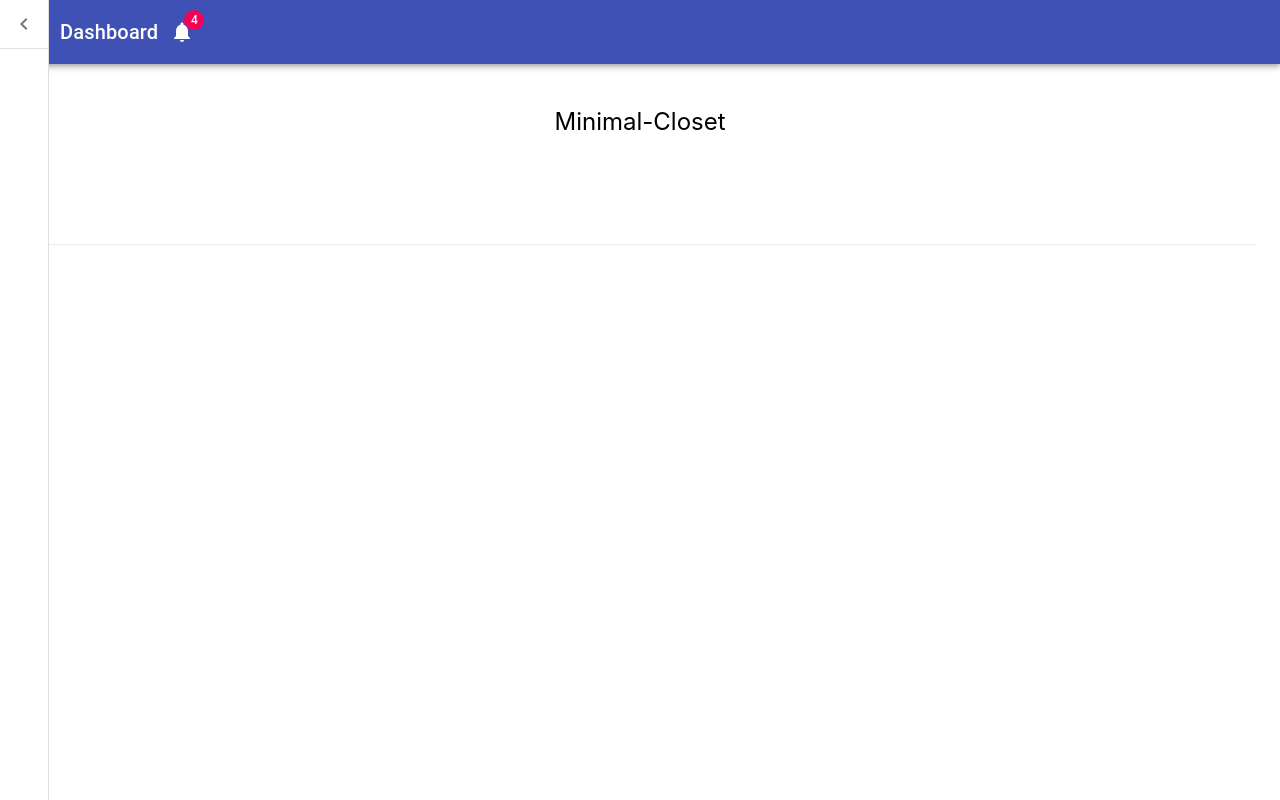
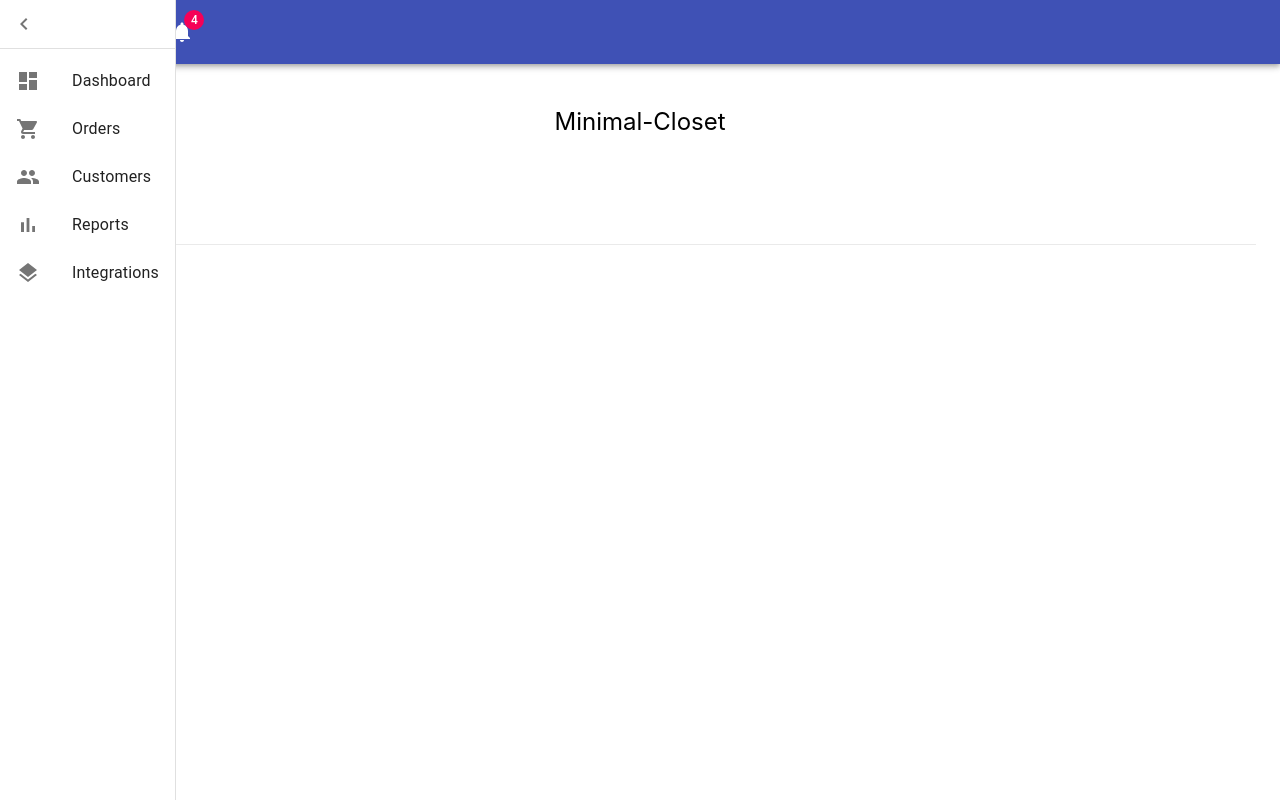
Before and after one commit to deno003/frourio-sample-app, a Next.js app: page / in a window 1280 px wide. Built offline with nearby package versions, Linux system fonts and the light colour scheme.

Commit message:
component内で関数を動かす方法検討中

```diff
--- a/components/MainDrawer.tsx
+++ b/components/MainDrawer.tsx
@@ -3,19 +3,26 @@ import IconButton from '@material-ui/core/IconButton'
 import ChevronLeftIcon from '@material-ui/icons/ChevronLeft'
 import Divider from '@material-ui/core/Divider'
 import List from '@material-ui/core/List'
+import { mainListItems } from '~/components/mainListItems'
 
 const MainDrawer = (props: any) => {
-  const { handleDrawerClose } = props
+  const { open, setOpen } = props
+  const handleDrawerOpen = () => {
+    setOpen(true)
+  }
+  const handleDrawerClose = () => {
+    setOpen(false)
+  }
 
   return (
-    <Drawer variant="permanent">
+    <Drawer variant="permanent" open={props.open}>
       <div>
         <IconButton onClick={handleDrawerClose}>
           <ChevronLeftIcon />
         </IconButton>
       </div>
       <Divider />
-      <List></List>
+      <List>{mainListItems}</List>
     </Drawer>
   )
 }
--- a/components/UIbar.tsx
+++ b/components/UIbar.tsx
@@ -9,8 +9,8 @@ import MenuIcon from '@material-ui/icons/Menu'
 import NotificationsIcon from '@material-ui/icons/Notifications'
 import styles from '~/styles/Home.module.css'
 
-const UIbar = () => {
-  const [open, setOpen] = React.useState(true)
+const UIbar = (props: any) => {
+  const { open, setOpen } = props
   const handleDrawerOpen = () => {
     setOpen(true)
   }
--- a/pages/index.tsx
+++ b/pages/index.tsx
@@ -28,8 +28,8 @@ const Home = () => {
         </Head>
 
         <main className={styles.main}>
-          <UIbar />
-          <MainDrawer />
+          <UIbar props={open} />
+          <MainDrawer handleClick={handleDrawerClose} props={open} />
 
           <p className={styles.description}>Minimal-Closet</p>
         </main>
```
